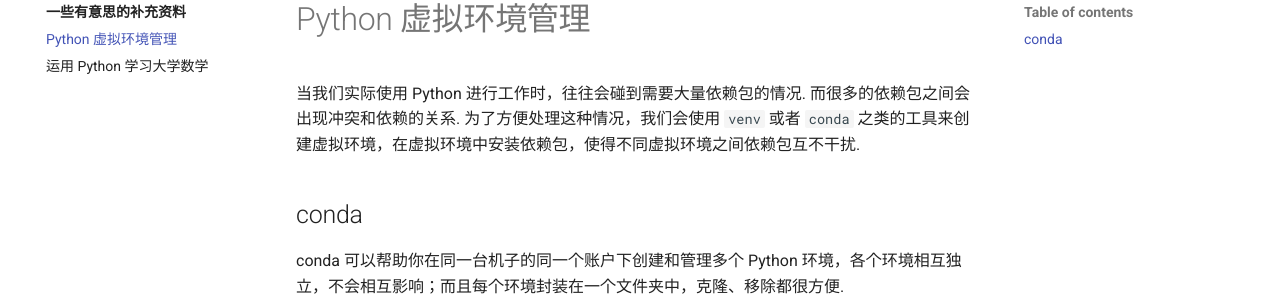
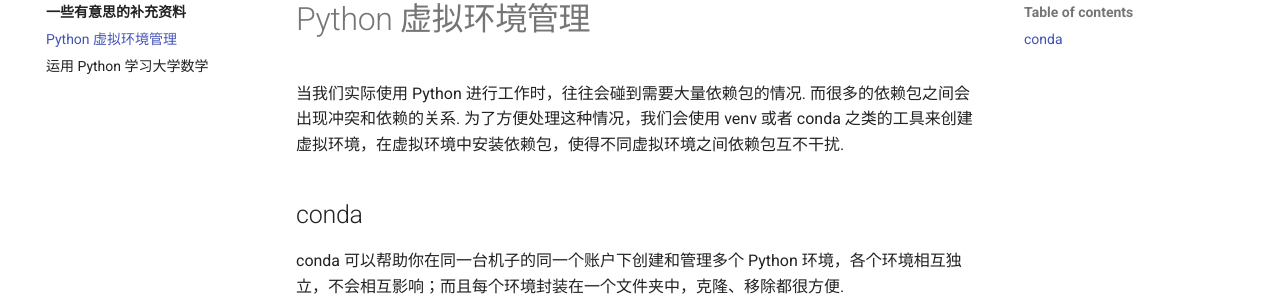
Before and after one commit to FrightenedFoxCN/python2024aw, an MkDocs documentation site: the page built from docs/interesting-addendum/environment.md, in a window 1280 px wide and 1340 px high. Shown: the part 147-447 px from the top of the window. Built offline with MkDocs 1.6.1 and Material for MkDocs 9.7.7, drawn with Linux system fonts in a browser that asks for light colours; comment, search, counter and statistics services are not loaded.

```diff
--- a/docs/interesting-addendum/environment.md
+++ b/docs/interesting-addendum/environment.md
@@ -1,6 +1,6 @@
 # Python 虚拟环境管理
 
-当我们实际使用 Python 进行工作时，往往会碰到需要大量依赖包的情况. 而很多的依赖包之间会出现冲突和依赖的关系. 为了方便处理这种情况，我们会使用 `venv` 或者 `conda` 之类的工具来创建虚拟环境，在虚拟环境中安装依赖包，使得不同虚拟环境之间依赖包互不干扰.
+当我们实际使用 Python 进行工作时，往往会碰到需要大量依赖包的情况. 而很多的依赖包之间会出现冲突和依赖的关系. 为了方便处理这种情况，我们会使用 venv 或者 conda 之类的工具来创建虚拟环境，在虚拟环境中安装依赖包，使得不同虚拟环境之间依赖包互不干扰.
 
 ## conda
 
--- a/mkdocs.yml
+++ b/mkdocs.yml
@@ -16,3 +16,4 @@ nav:
     - 运用 Python 学习大学数学: interesting-addendum/sympy.md
   - 常见问题:
     - faq/index.md
+    - 程序安装及使用的问题: faq/installation.md
```
Also changed, not shown: docs/faq/installation.md (added, +1 -0 lines), docs/index.md (+1 -1 lines).
